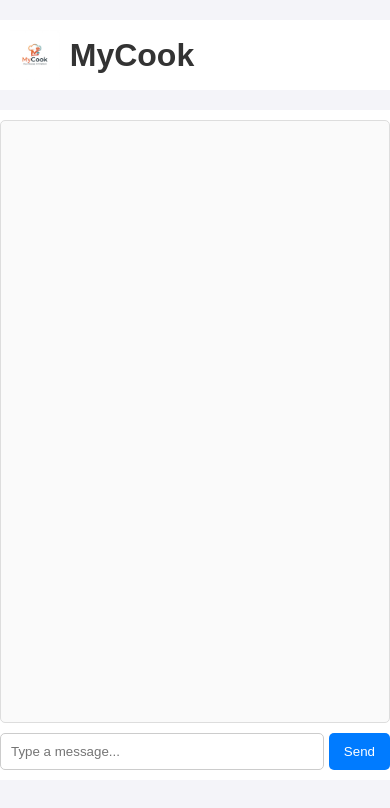
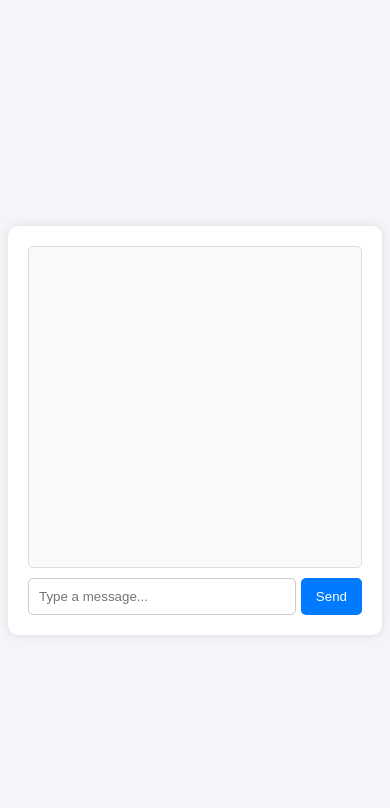
Before and after one commit to ankitpal1855/Test-ChatBot, a plain HTML site: page index.html in a window 390 px wide. Drawn offline with Linux system fonts and the light colour scheme.

Commit message:
Update index.html

```diff
--- a/index.html
+++ b/index.html
@@ -9,28 +9,9 @@
       font-family: Arial, sans-serif;
       background: #f4f4f9;
       display: flex;
-      flex-direction: column; /* Changed to column for header and chatbox */
       justify-content: center;
       align-items: center;
       height: 100vh;
-      margin: 0; /* Remove default body margin */
-    }
-    #header {
-      display: flex;
-      align-items: center;
-      margin-bottom: 20px;
-      padding: 10px;
-      background: #fff;
-      border-radius: 10px;
-      box-shadow: 0 0 10px rgba(0,0,0,0.1);
-    }
-    #header img {
-      height: 50px; /* Adjust logo size as needed */
-      margin-right: 10px;
-    }
-    #header h1 {
-      margin: 0;
-      color: #333;
     }
     #chatbox {
       width: 400px;
@@ -39,12 +20,9 @@
       border-radius: 10px;
       padding: 20px;
       box-shadow: 0 0 10px rgba(0,0,0,0.1);
-      display: flex; /* Make chatbox a flex container */
-      flex-direction: column; /* Arrange content in a column */
     }
     #messages {
-      flex-grow: 1; /* Allow messages to take available height */
-      height: 300px; /* Base height, will expand on mobile */
+      height: 300px;
       overflow-y: auto;
       border: 1px solid #ddd;
       border-radius: 5px;
@@ -88,40 +66,9 @@
     button:hover {
       background: #0056b3;
     }
-
-    /* Mobile responsiveness */
-    @media (max-width: 600px) {
-      body {
-        height: 90vh; /* Ensure full viewport height */
-        justify-content: flex-start; /* Align content to the top */
-        padding-top: 20px; /* Add some padding at the top */
-      }
-      #chatbox {
-        width: 100%; /* Full width on mobile */
-        max-width: 100%;
-        height: calc(100vh - 120px); /* Adjust height to fill screen minus header and some margin */
-        border-radius: 0; /* Remove border radius for full screen effect */
-        box-shadow: none; /* Remove shadow for full screen effect */
-        padding: 10px;
-      }
-      #messages {
-        height: auto; /* Let content define height */
-        flex-grow: 1; /* Allow messages to take all available space */
-        min-height: 200px; /* Ensure a minimum height for messages */
-      }
-      #header {
-        width: 95%;
-        border-radius: 0;
-        box-shadow: none;
-      }
-    }
   </style>
 </head>
 <body>
-  <div id="header">
-    <img src="logo.jpg" alt="MyCook Logo"/>
-    <h1>MyCook</h1>
-  </div>
   <div id="chatbox">
     <div id="messages"></div>
     <div id="inputArea">
@@ -151,13 +98,7 @@
         });
 
         const data = await res.json();
-        console.log("Response from server:", data);
-        addMessage(data.text || data.response || "Here is a basic Maggi recipe, which is a popular instant noodle brand:
-Boil water in a pot (about 1.5 cups per packet of noodles).
-Add the Maggi noodles and the "Tastemaker" flavor packet that comes with them.
-Cook for 2 minutes, stirring occasionally.
-Serve hot.
-For a more flavorful version, you can add chopped vegetables like onions, tomatoes, and peas to the boiling water before adding the noodles. You can also add a knob of butter, a pinch of chili flakes, or other spices to your liking.", "bot");
+        addMessage(data.text || "⚠️ No reply", "bot");
       } catch (err) {
         addMessage("⚠️ Error talking to bot", "bot");
         console.error(err);
```
